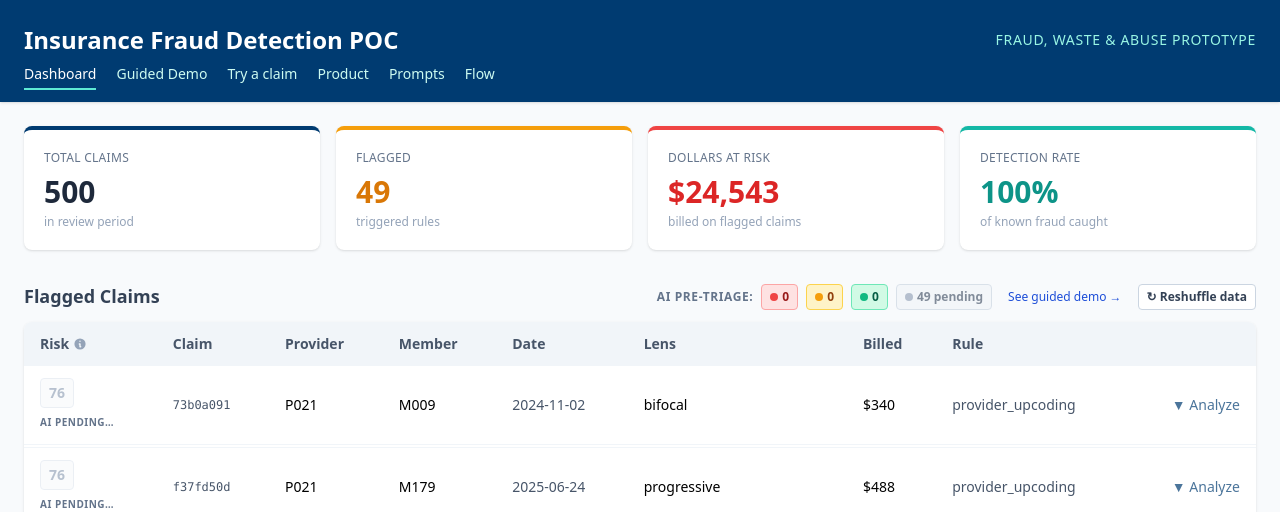
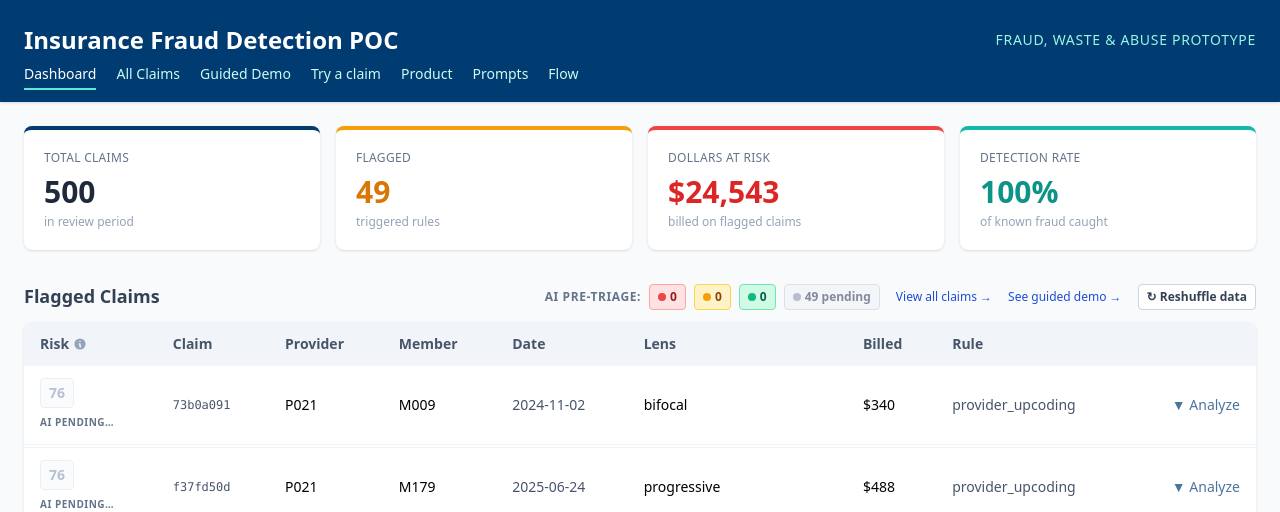
Before and after one commit to wildblue-ai/claims-fraud-llm-check, a FastAPI app: page / in a window 1280 px wide. Shown: the top 512 px of the page. Run offline with FastAPI, Linux system fonts and the light colour scheme; some libraries are stand-ins or nearby versions.

Commit message:
Add /claims — full 500-row dataset view with filters
The dashboard intentionally shows only the ~47 flagged claims (an
investigator's worklist). The new /claims page exposes the full
dataset that the rule scored — most claims look perfectly normal,
which is the point.

Features:
- Filter chips: All / Flagged / Not flagged.
- Flagged rows show the same color-coded triage badge as the
  dashboard (red/amber/green) plus inline-expand on click via
  the existing /explain endpoint.
- Provider and member IDs link to the existing /provider/{id}
  and /member/{id} drill-down pages.
- "Reveal hidden seeded-fraud labels" toggle exposes a ground-truth
  column. Hidden by default — synthetic-data ground truth would never
  exist on real claims, so showing it muddies the demo unless
  specifically wanted for the recall-vs-precision conversation.

Reachable from the dashboard ("View all claims →" link next to the
existing "Guided demo →" link) and via the new "All Claims" nav item.

Co-Authored-By: Claude Opus 4.7 (1M context) <noreply@anthropic.com>

```diff
--- a/main.py
+++ b/main.py
@@ -721,6 +721,7 @@ def _shared_header(active: str = "") -> str:
     """Compact header for the detail + framing pages."""
     links = [
         ("dashboard", "/", "Dashboard"),
+        ("data", "/claims", "All Claims"),
         ("demo", "/demo", "Guided Demo"),
         ("try", "/try", "Try a claim"),
         ("product", "/product", "Product"),
@@ -908,6 +909,201 @@ def prompts_page(request: Request):
 @app.get("/flow", response_class=HTMLResponse)
 def flow_page(request: Request):
     return templates.TemplateResponse(request, "flow.html", {})
+
+
+@app.get("/claims", response_class=HTMLResponse)
+def claims_page(filter: str = "all", reveal: int = 0):
+    """Full dataset view: all 500 claims with optional filter chips.
+    `filter` ∈ {"all", "flagged", "clean"}; `reveal=1` exposes the hidden
+    is_fraud ground-truth column."""
+    all_claims = list(claims.values())
+    total = len(all_claims)
+    flagged_total = sum(1 for c in all_claims if c.get("triggered"))
+    clean_total = total - flagged_total
+    fraud_total = sum(1 for c in all_claims if c.get("is_fraud"))
+
+    if filter == "flagged":
+        rows = [c for c in all_claims if c.get("triggered")]
+    elif filter == "clean":
+        rows = [c for c in all_claims if not c.get("triggered")]
+    else:
+        rows = all_claims
+        filter = "all"
+
+    rows.sort(
+        key=lambda c: (
+            -1 if c.get("triggered") else 0,  # flagged first
+            -(c.get("risk_score") or 0),
+            c.get("service_date", ""),
+        )
+    )
+
+    triage_color = {
+        "likely_fraud": "bg-red-100 text-red-800 border-red-300",
+        "doc_error": "bg-amber-100 text-amber-800 border-amber-300",
+        "false_positive": "bg-emerald-100 text-emerald-800 border-emerald-300",
+        "unknown": "bg-slate-100 text-slate-700 border-slate-300",
+    }
+
+    table_rows = []
+    for c in rows:
+        cid = c["claim_id"]
+        triggered = c.get("triggered", False)
+        triage = triage_by_claim.get(cid)
+        risk = int(round(c.get("risk_score", 0) or 0))
+
+        if triggered:
+            row_cls = "hover:bg-amber-50 cursor-pointer"
+        else:
+            row_cls = "hover:bg-slate-50"
+
+        # Risk badge
+        if triggered:
+            badge_cls = triage_color.get(triage, triage_color["unknown"]) if triage else "bg-slate-50 text-slate-400 border-slate-200 animate-pulse"
+            badge_label = (
+                {"likely_fraud": "Likely fraud", "doc_error": "Doc error",
+                 "false_positive": "False positive", "unknown": "Unclassified"}.get(triage, "AI pending…")
+                if triage else "AI pending…"
+            )
+            risk_badge = (
+                f'<div class="inline-flex flex-col items-start gap-0.5">'
+                f'<span class="inline-block px-2 py-0.5 rounded border font-semibold text-sm {badge_cls}">{risk}</span>'
+                f'<span class="text-[10px] font-semibold uppercase tracking-wider text-slate-500">{badge_label}</span>'
+                f"</div>"
+            )
+        else:
+            risk_badge = f'<span class="text-slate-300 text-xs font-mono">{risk}</span>'
+
+        # Lens type chip
+        lens = c.get("lens_type", "")
+        lens_bg, _ = LENS_COLORS.get(lens, ("bg-slate-300", ""))
+        lens_chip = (
+            f'<span class="inline-block px-1.5 py-0.5 rounded text-white text-[11px] font-medium {lens_bg}">{lens}</span>'
+        )
+
+        # Status column
+        if triggered:
+            status = '<span class="inline-block px-1.5 py-0.5 rounded bg-red-100 text-red-700 text-[10px] font-semibold">FLAGGED</span>'
+        else:
+            status = '<span class="text-slate-300 text-[10px]">—</span>'
+
+        # Optional ground-truth column
+        gt = ""
+        if reveal:
+            if c.get("is_fraud"):
+                gt = '<td class="px-3 py-2 text-center"><span class="inline-block px-1.5 py-0.5 rounded bg-purple-100 text-purple-800 text-[10px] font-semibold">SEEDED FRAUD</span></td>'
+            else:
+                gt = '<td class="px-3 py-2 text-center"><span class="text-slate-300 text-[10px]">—</span></td>'
+
+        # Click handler — flagged rows expand inline; clean rows are static
+        if triggered:
+            click_attrs = (
+                f'hx-get="/explain/{cid}" hx-target="#claims-detail-{cid}" '
+                f'hx-swap="innerHTML" hx-trigger="click"'
+            )
+        else:
+            click_attrs = ""
+
+        colspan = 10 if reveal else 9
+        table_rows.append(
+            f'<tr class="{row_cls}" {click_attrs}>'
+            f'<td class="px-3 py-2">{risk_badge}</td>'
+            f'<td class="px-3 py-2 font-mono text-[11px] text-slate-500">{cid[:8]}</td>'
+            f'<td class="px-3 py-2"><a href="/provider/{c["provider_id"]}" class="text-blue-700 hover:text-blue-900" onclick="event.stopPropagation();">{c["provider_id"]}</a></td>'
+            f'<td class="px-3 py-2"><a href="/member/{c.get("member_id", "")}" class="text-blue-700 hover:text-blue-900" onclick="event.stopPropagation();">{c.get("member_id", "")}</a></td>'
+            f'<td class="px-3 py-2 text-slate-600 text-xs">{c.get("service_date", "")}</td>'
+            f'<td class="px-3 py-2">{lens_chip}</td>'
+            f'<td class="px-3 py-2 text-slate-700 text-xs">{c.get("exam_cpt", "")}</td>'
+            f'<td class="px-3 py-2 text-right font-mono text-slate-700">${int(c.get("billed_amount", 0) or 0):,}</td>'
+            f'<td class="px-3 py-2 text-center">{status}</td>'
+            f'{gt}'
+            f"</tr>"
+        )
+        if triggered:
+            table_rows.append(
+                f'<tr><td colspan="{colspan}" class="px-3"><div id="claims-detail-{cid}"></div></td></tr>'
+            )
+
+    # Filter chips
+    def chip(href: str, label: str, count: int, active: bool) -> str:
+        cls = (
+            "bg-[#003b71] text-white border-[#003b71] font-semibold"
+            if active
+            else "bg-white text-slate-700 border-slate-300 hover:bg-slate-50"
+        )
+        return (
+            f'<a href="{href}" class="inline-flex items-center gap-2 px-3 py-1.5 rounded border text-sm {cls}">'
+            f'{label} <span class="text-xs opacity-75">{count}</span></a>'
+        )
+
+    reveal_qs = "&reveal=1" if reveal else ""
+    chips = (
+        chip(f"/claims?filter=all{reveal_qs}", "All", total, filter == "all")
+        + chip(f"/claims?filter=flagged{reveal_qs}", "Flagged", flagged_total, filter == "flagged")
+        + chip(f"/claims?filter=clean{reveal_qs}", "Not flagged", clean_total, filter == "clean")
+    )
+
+    if reveal:
+        gt_link = f'<a href="/claims?filter={filter}" class="text-xs text-slate-500 hover:text-slate-700 underline">Hide seeded-fraud labels</a>'
+        gt_header = '<th class="px-3 py-2 font-medium text-center" title="Hidden ground truth — synthetic data only">Ground truth</th>'
+    else:
+        gt_link = f'<a href="/claims?filter={filter}&reveal=1" class="text-xs text-slate-500 hover:text-slate-700 underline">Reveal hidden seeded-fraud labels ({fraud_total})</a>'
+        gt_header = ""
+
+    body = f'''<!DOCTYPE html>
+<html><head>
+  <title>All claims — Insurance Fraud POC</title>
+  <script src="https://unpkg.com/htmx.org@2.0.3"></script>
+  <script src="https://cdn.tailwindcss.com"></script>
+</head><body class="bg-slate-50">
+{_shared_header("data")}
+<main class="max-w-7xl mx-auto p-6">
+  <div class="mb-4 flex items-end justify-between flex-wrap gap-3">
+    <div>
+      <div class="text-xs uppercase tracking-wide text-slate-500">Full dataset</div>
+      <h2 class="text-2xl font-semibold text-slate-800">All claims</h2>
+      <p class="text-sm text-slate-600 mt-1 max-w-3xl">
+        The complete {total}-claim dataset that the rule scored. Most claims look perfectly normal — that's the point. The rule's job is to surface the {flagged_total} that are statistically out of pattern; the LLM's job is to triage those.
+      </p>
+    </div>
+    <a href="/" class="text-sm text-blue-700 hover:text-blue-900">← Back to dashboard</a>
+  </div>
+
+  <div class="flex items-center justify-between mb-4 flex-wrap gap-3">
+    <div class="flex items-center gap-2 flex-wrap">
+      <span class="text-xs uppercase tracking-wider text-slate-500 font-semibold">Filter:</span>
+      {chips}
+    </div>
+    <div>{gt_link}</div>
+  </div>
+
+  <div class="overflow-hidden rounded-lg shadow bg-white">
+    <table class="w-full text-sm">
+      <thead class="bg-slate-100 text-slate-600 text-left">
+        <tr>
+          <th class="px-3 py-2 font-medium">Risk</th>
+          <th class="px-3 py-2 font-medium">Claim</th>
+          <th class="px-3 py-2 font-medium">Provider</th>
+          <th class="px-3 py-2 font-medium">Member</th>
+          <th class="px-3 py-2 font-medium">Date</th>
+          <th class="px-3 py-2 font-medium">Lens</th>
+          <th class="px-3 py-2 font-medium">CPT</th>
+          <th class="px-3 py-2 font-medium text-right">Billed</th>
+          <th class="px-3 py-2 font-medium text-center">Status</th>
+          {gt_header}
+        </tr>
+      </thead>
+      <tbody class="divide-y divide-slate-100">
+        {''.join(table_rows)}
+      </tbody>
+    </table>
+  </div>
+
+  <div class="mt-4 text-xs text-slate-500 leading-relaxed max-w-3xl">
+    <span class="font-semibold">Reading guide:</span> click any flagged row to see the rule + Claude triage receipts inline. Click a provider or member ID to pivot to that entity's claim history. The "Reveal hidden seeded-fraud labels" link uncovers the ground-truth column — synthetic data only; would never exist on real claims.
+  </div>
+</main></body></html>'''
+    return HTMLResponse(content=body)
 
 
 @app.post("/reshuffle", response_class=HTMLResponse)
--- a/templates/flow.html
+++ b/templates/flow.html
@@ -16,6 +16,7 @@
     </div>
     <nav class="max-w-7xl mx-auto px-6 pb-3 flex gap-5 text-sm flex-wrap">
       <a href="/" class="text-teal-100 hover:text-white pb-1">Dashboard</a>
+      <a href="/claims" class="text-teal-100 hover:text-white pb-1">All Claims</a>
       <a href="/demo" class="text-teal-100 hover:text-white pb-1">Guided Demo</a>
       <a href="/try" class="text-teal-100 hover:text-white pb-1">Try a claim</a>
       <a href="/product" class="text-teal-100 hover:text-white pb-1">Product</a>
--- a/templates/index.html
+++ b/templates/index.html
@@ -13,6 +13,7 @@
     </div>
     <nav class="max-w-7xl mx-auto px-6 pb-3 flex gap-5 text-sm flex-wrap">
       <a href="/" class="text-white border-b-2 border-teal-300 pb-1 font-medium">Dashboard</a>
+      <a href="/claims" class="text-teal-100 hover:text-white pb-1">All Claims</a>
       <a href="/demo" class="text-teal-100 hover:text-white pb-1">Guided Demo</a>
       <a href="/try" class="text-teal-100 hover:text-white pb-1">Try a claim</a>
       <a href="/product" class="text-teal-100 hover:text-white pb-1">Product</a>
@@ -63,6 +64,7 @@
             <span class="w-2 h-2 rounded-full bg-slate-400"></span>{{ triage_counts['pending'] }} pending
           </span>
           {% endif %}
+          <a href="/claims" class="ml-2 text-blue-700 hover:text-blue-900 font-medium">View all claims →</a>
           <a href="/demo" class="ml-2 text-blue-700 hover:text-blue-900 font-medium">See guided demo →</a>
           <button class="ml-2 px-2 py-1 rounded border border-slate-300 bg-white hover:bg-slate-50 text-slate-700 font-semibold text-xs"
                   hx-post="/reshuffle"
--- a/templates/prompts.html
+++ b/templates/prompts.html
@@ -12,6 +12,7 @@
     </div>
     <nav class="max-w-7xl mx-auto px-6 pb-3 flex gap-5 text-sm flex-wrap">
       <a href="/" class="text-teal-100 hover:text-white pb-1">Dashboard</a>
+      <a href="/claims" class="text-teal-100 hover:text-white pb-1">All Claims</a>
       <a href="/demo" class="text-teal-100 hover:text-white pb-1">Guided Demo</a>
       <a href="/try" class="text-teal-100 hover:text-white pb-1">Try a claim</a>
       <a href="/product" class="text-teal-100 hover:text-white pb-1">Product</a>
```
